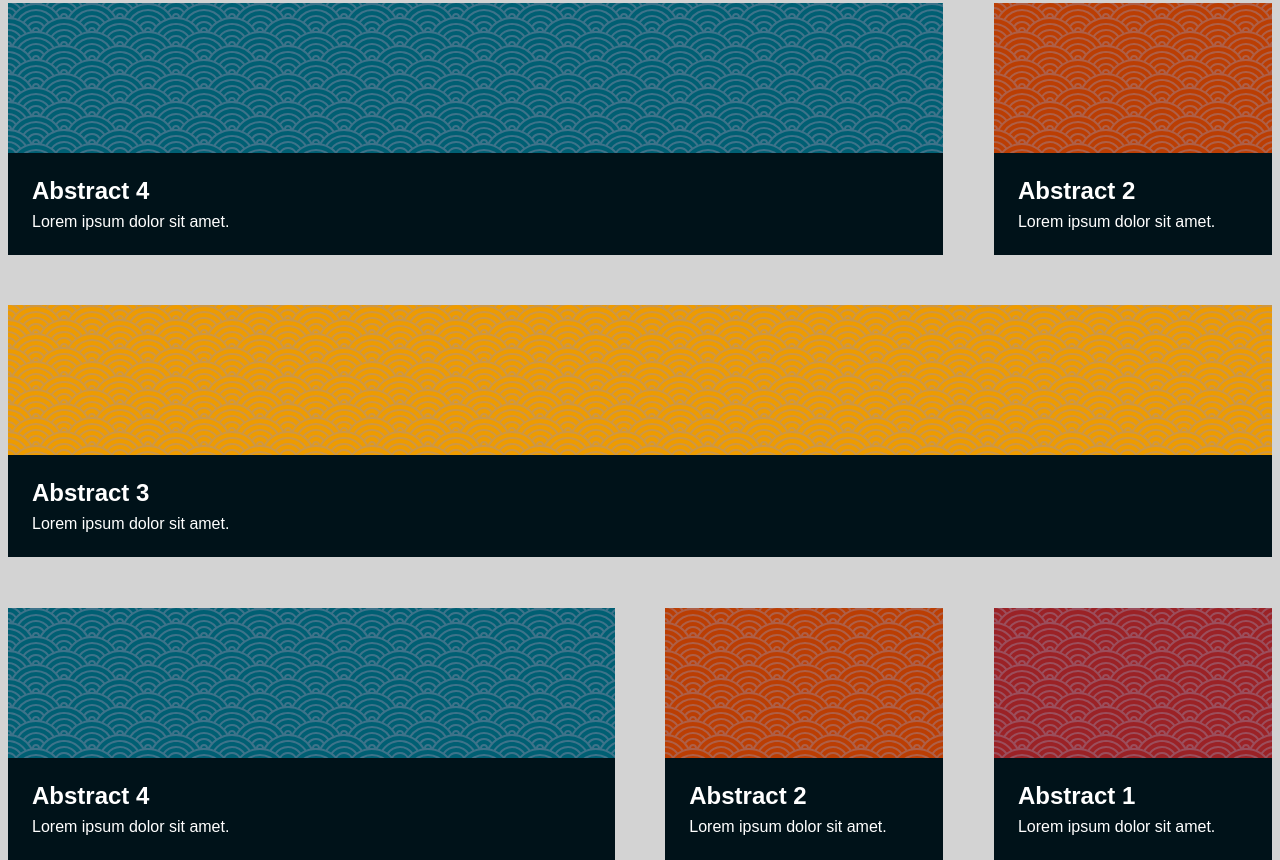
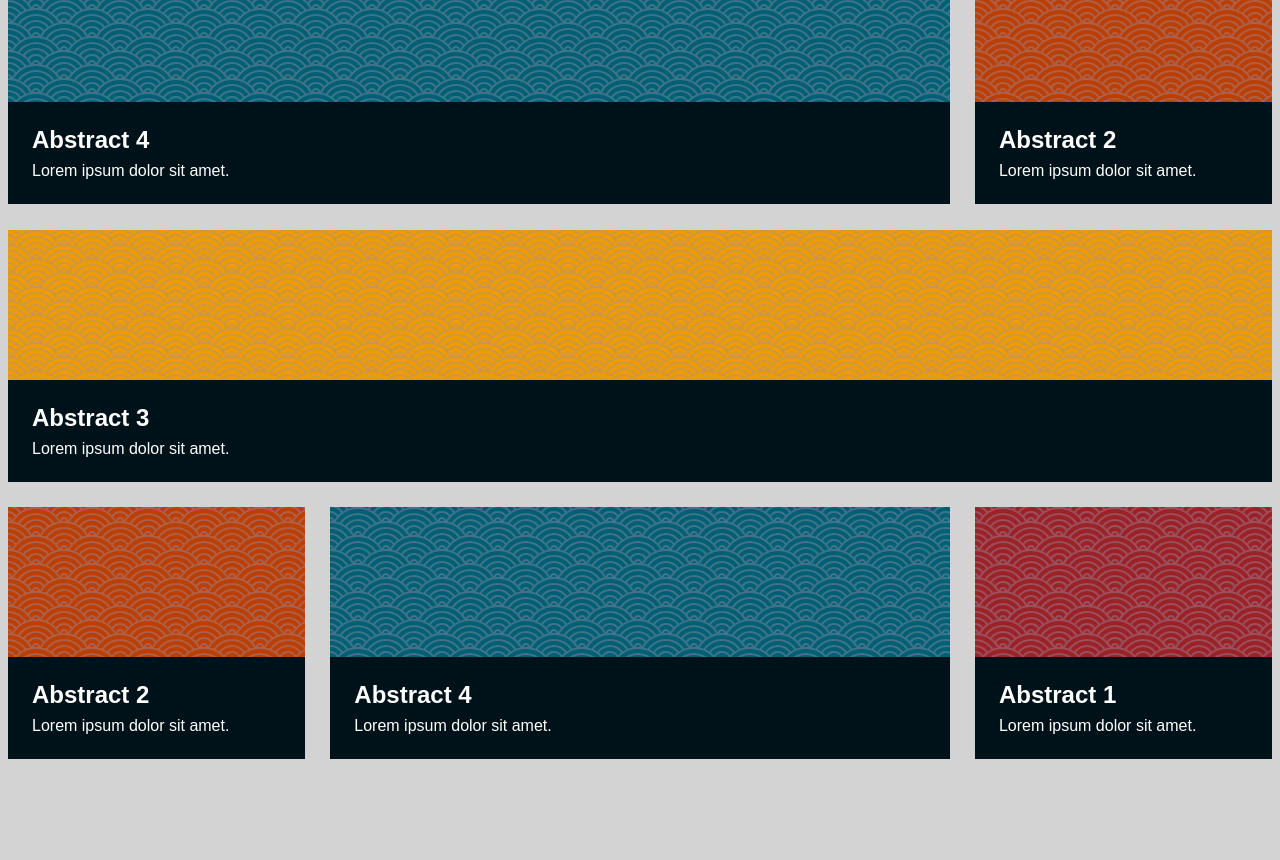
Before and after one commit to giuliazeni/frontend-stuff, a plain HTML site: page grid-1/index.html in a window 1280 px wide. Shown: the part 610-1470 px from the top of the page. After the commit the page ends 1369 px from the top, so only its background shows below. Drawn offline with Linux system fonts and the light colour scheme; a web font is replaced by a local one.

Commit message:
grid markup done

```diff
--- a/grid-1/index.html
+++ b/grid-1/index.html
@@ -64,7 +64,7 @@
             <p>Lorem ipsum dolor sit amet.</p>
           </figcaption>
         </figure>
-        <figure>
+        <figure class="span1-lg">
           <div class="two"></div>
           <figcaption>
             <h2>Abstract 2</h2>
@@ -82,21 +82,21 @@
         </figure>
 
       <!-- Row 5: 3 boxes, 1-2-1 distribution -->
-        <figure  class="span2">
+        <figure  class="span4-md order2">
           <div class="four"></div>
           <figcaption>
             <h2>Abstract 4</h2>
             <p>Lorem ipsum dolor sit amet.</p>
           </figcaption>
         </figure>
-        <figure>
+        <figure class="order1">
           <div class="two"></div>
           <figcaption>
             <h2>Abstract 2</h2>
             <p>Lorem ipsum dolor sit amet.</p>
           </figcaption>
         </figure>
-        <figure>
+        <figure class="order3">
           <div class="one"></div>
           <figcaption>
             <h2>Abstract 1</h2>
--- a/grid-1/style.css
+++ b/grid-1/style.css
@@ -1,22 +1,54 @@
+@media (min-width: 600px) {
   .wrapper {
     display: grid;
     grid-template-columns: repeat(4, 1fr); /* or 1fr 1fr 1fr 1fr */
     grid-template-rows: auto;
-  gap: 4%;
+    gap: 1% 2%;
+  }
+  figure {
+    grid-column: span 2;
+  }
+  .span3,
+  .span1-lg,
+  .span4-md {
+    grid-column: span 4;
+  }
+  .span4 {
+    grid-column: span 4;
   }
 
-.span2 {
+}
+
+@media (min-width: 800px) {
+  .wrapper {
+    gap: 2%;
+  }
+
+  figure,
+  .span1-lg {
+    grid-column: span 1;
+  }
+  .span2,
+  .span4-md {
     grid-column: span 2;
   }
 
   .span3 {
     grid-column: span 3;
   }
-
   .span4 {
     grid-column: span 4;
   }
-
+  .order2 {
+    order: 2;
+  }
+  .order1 {
+    order: 1;
+  }
+  .order3 {
+  order: 3;
+  }
+}
 html {
   box-sizing: border-box;
 }
```
Lines whose indentation alone changed are shown as unchanged.
